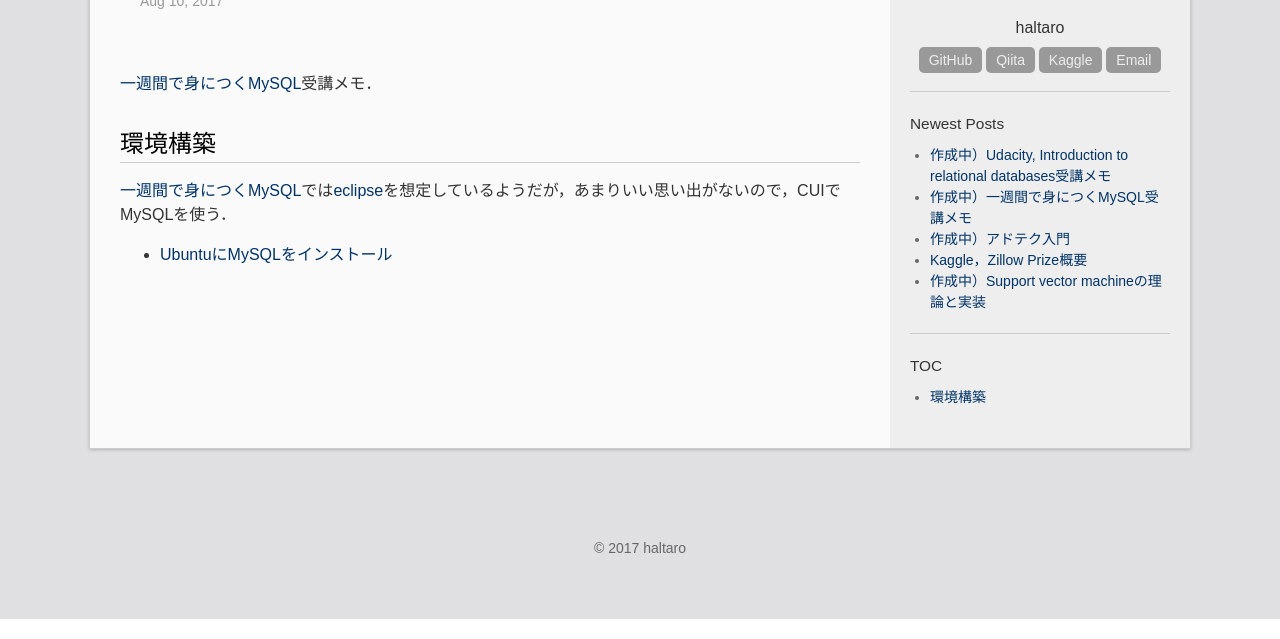
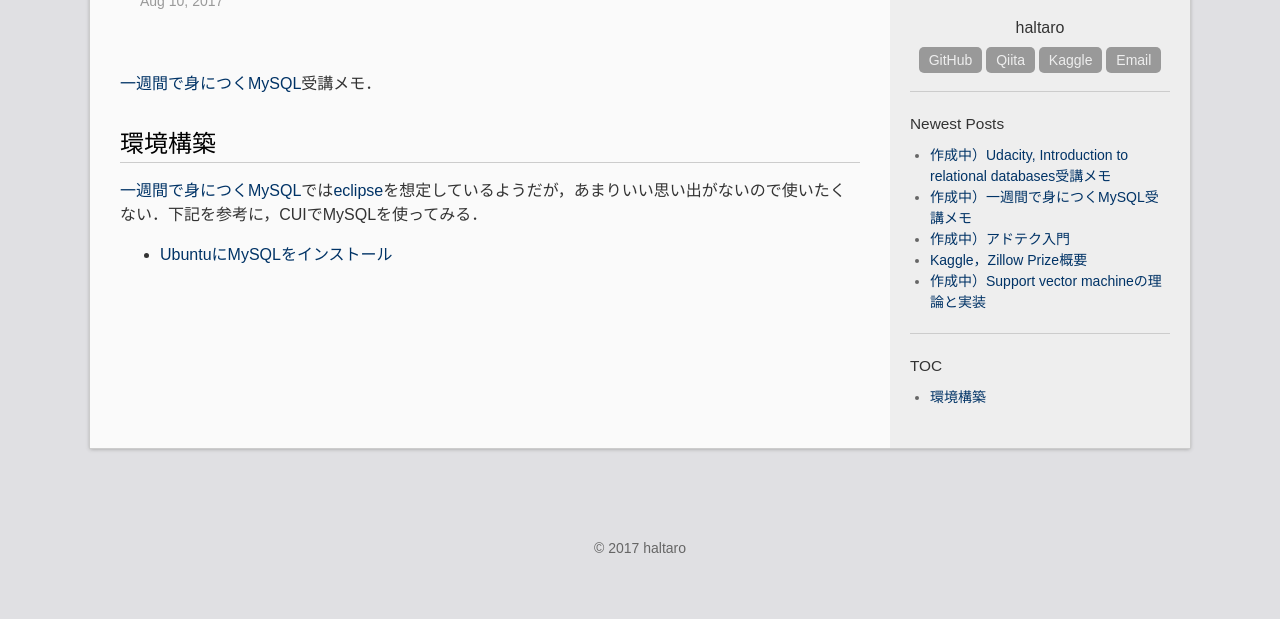
Before and after one commit to madoreenu/haltaro.github.io, a Jekyll site: the page built from _posts/2017-08-10-mysql.md, in a window 1280 px wide, cut to the strip 261-900 px from the top of the page. Built offline with Jekyll 4.4.1, drawn with Linux system fonts in a browser that asks for light colours.

Commit message:
Update 2017-08-10-mysql.md

```diff
--- a/_posts/2017-08-10-mysql.md
+++ b/_posts/2017-08-10-mysql.md
@@ -10,6 +10,6 @@ categories:
 
 # 環境構築
 
-[一週間で身につくMySQL](http://web.sevendays-study.com/mysql/index.html)では[eclipse](https://eclipse.org/)を想定しているようだが，あまりいい思い出がないので，CUIでMySQLを使う．
+[一週間で身につくMySQL](http://web.sevendays-study.com/mysql/index.html)では[eclipse](https://eclipse.org/)を想定しているようだが，あまりいい思い出がないので使いたくない．下記を参考に，CUIでMySQLを使ってみる．
 
 * [UbuntuにMySQLをインストール](http://umatomakun.hatenablog.com/entry/2014/04/25/223240)
```
